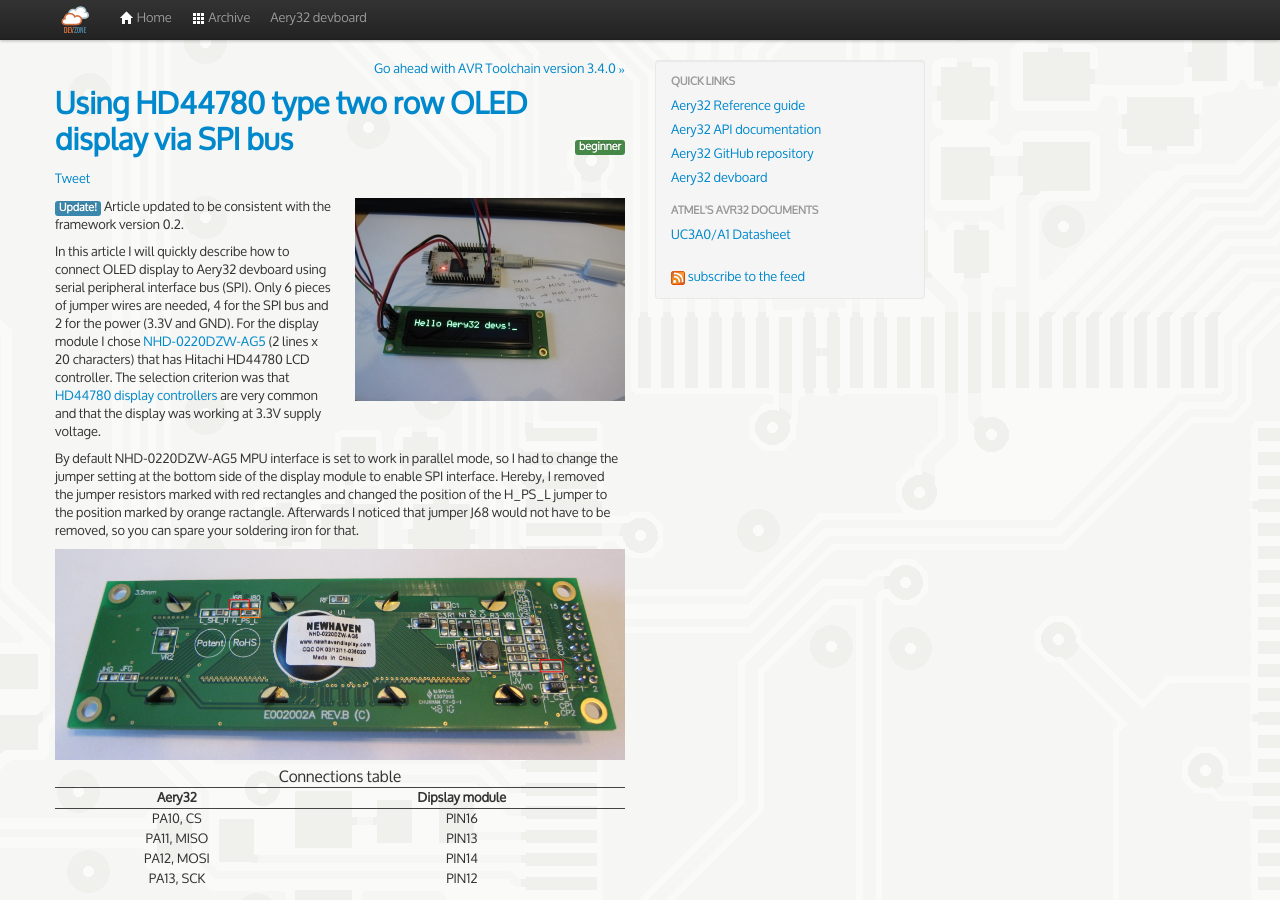
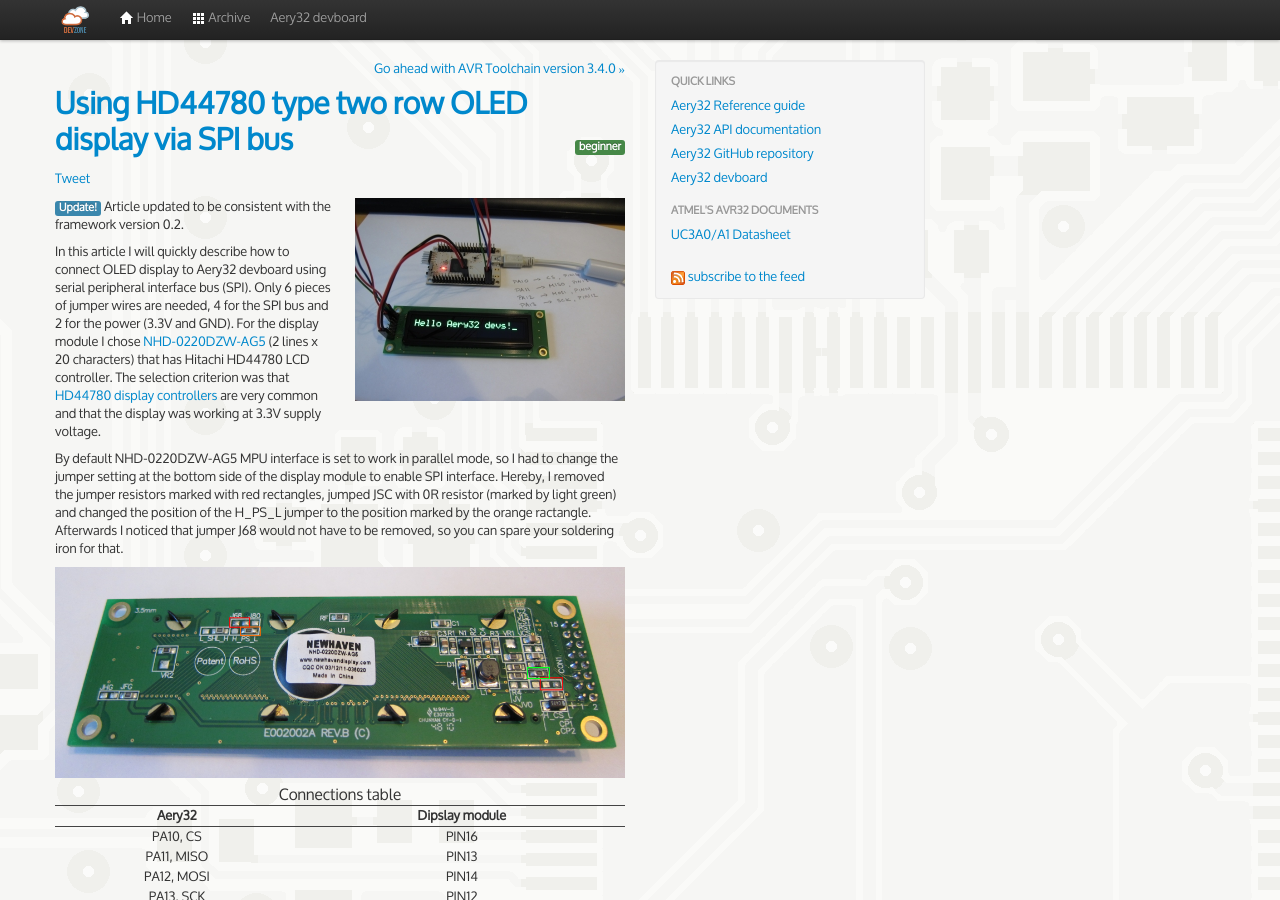
Before and after one commit to aery32/aery32.github.com, a Jekyll site: the page built from _posts/2012-05-27-using-hd44780-type-two-row-oled-display-via-spi-bus.md, in a window 1280 px wide and 900 px high. Built offline with Jekyll 4.4.1, drawn with Linux system fonts in a browser that asks for light colours; nearby versions of some CDN libraries; Markdown is read by kramdown in place of the engine named in the settings; comment, search, counter and statistics services are not loaded.

Commit message:
Fix the jumper selection image of the hd47780 article

```diff
--- a/_posts/2012-05-27-using-hd44780-type-two-row-oled-display-via-spi-bus.md
+++ b/_posts/2012-05-27-using-hd44780-type-two-row-oled-display-via-spi-bus.md
@@ -26,7 +26,7 @@ summary: "In this article it's quickly described how to connect OLED display to
 
 In this article I will quickly describe how to connect OLED display to Aery32 devboard using serial peripheral interface bus (SPI). Only 6 pieces of jumper wires are needed, 4 for the SPI bus and 2 for the power (3.3V and GND). For the display module I chose [NHD‐0220DZW‐AG5](http://www.newhavendisplay.com/specs/NHD-0220DZW-AG5.pdf) (2 lines x 20 characters) that has Hitachi HD44780 LCD controller. The selection criterion was that [HD44780 display controllers](http://en.wikipedia.org/wiki/Hitachi_HD44780_LCD_controller) are very common and that the display was working at 3.3V supply voltage.
 
-By default NHD‐0220DZW‐AG5 MPU interface is set to work in parallel mode, so I had to change the jumper setting at the bottom side of the display module to enable SPI interface. Hereby, I removed the jumper resistors marked with red rectangles and changed the position of the H_PS_L jumper to the position marked by orange ractangle. Afterwards I noticed that jumper J68 would not have to be removed, so you can spare your soldering iron for that.
+By default NHD‐0220DZW‐AG5 MPU interface is set to work in parallel mode, so I had to change the jumper setting at the bottom side of the display module to enable SPI interface. Hereby, I removed the jumper resistors marked with red rectangles, jumped JSC with 0R resistor (marked by light green) and changed the position of the H_PS_L jumper to the position marked by the orange ractangle. Afterwards I noticed that jumper J68 would not have to be removed, so you can spare your soldering iron for that.
 
 ![NHD‐0220DZW‐AG5 jumper selection for SPI](/images/nhd-0220dzw-bottom-serial-selection.png "NHD‐0220DZW‐AG5 jumper selection for SPI")
 
```
Also changed, not shown: images/nhd-0220dzw-bottom-serial-selection.png.
